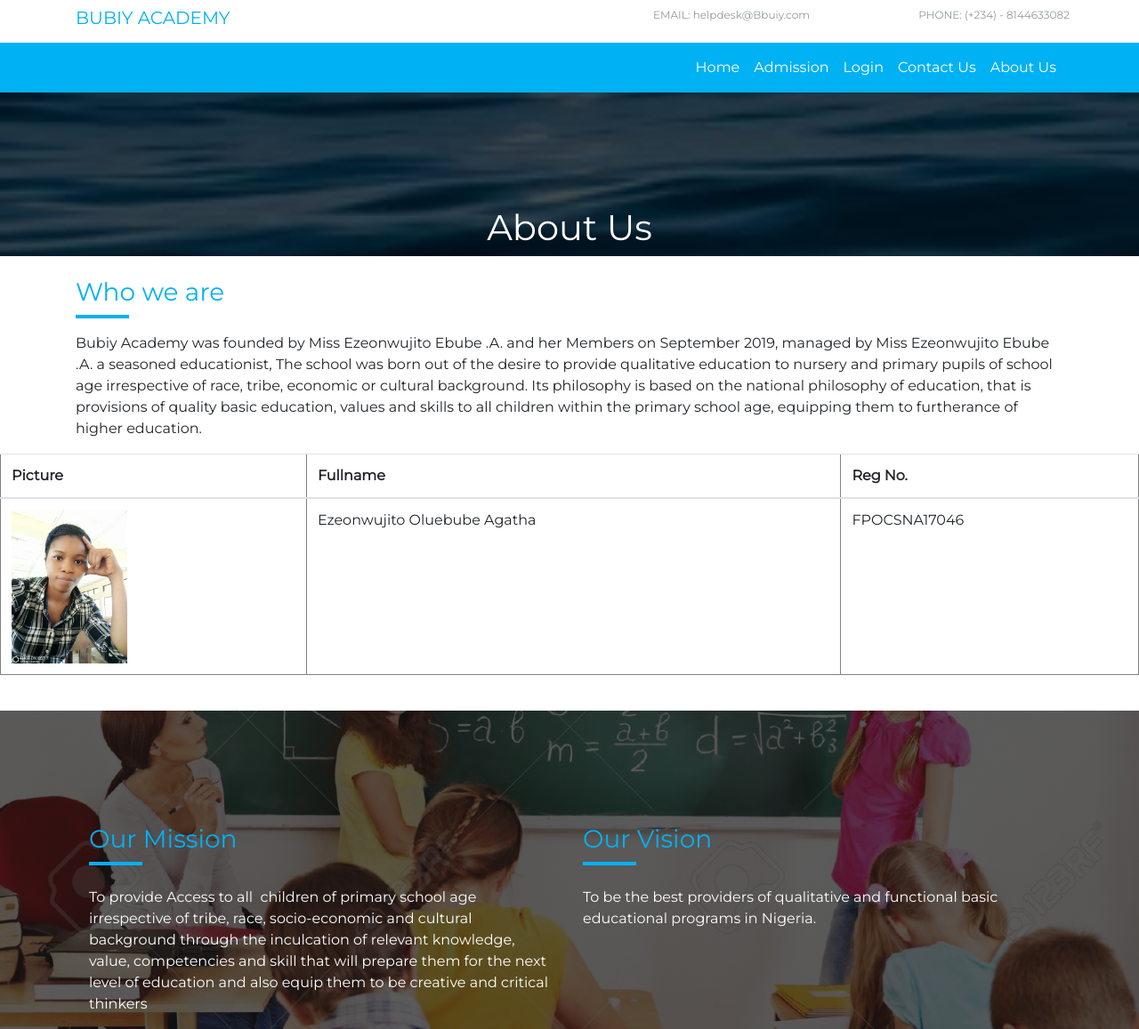
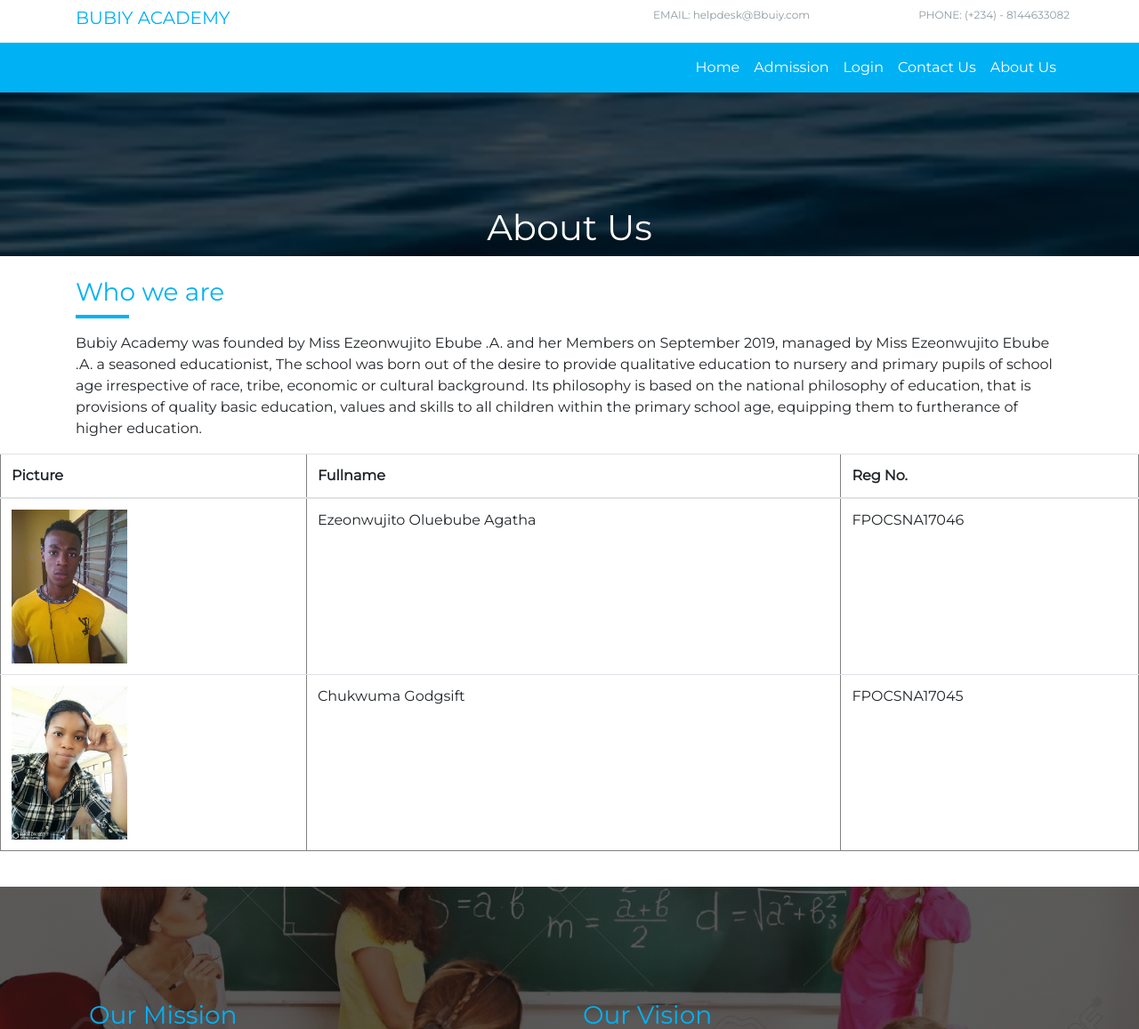
Before and after one commit to bubiyacademy/bubiyacademy.github.io, a plain HTML site: page about-us/index.html in a window 1280 px wide. Shown: the top 1157 px of the page at 89% size. Drawn offline with nearby package versions, Linux system fonts and the light colour scheme.

Commit message:
Update index.html

```diff
--- a/about-us/index.html
+++ b/about-us/index.html
@@ -91,9 +91,14 @@
 		</thead>
 		<tbody>
 			<tr>
-				<td><img src="https://bubiyacademy.github.io/img/students/ebube.jpeg" width="130px"/></td>
+				<td><img src="https://bubiyacademy.github.io/img/students/Chukwuma%20Godsgift.jpeg" width="130px"/></td>
 				<td> Ezeonwujito Oluebube Agatha </td>
 				<td>FPOCSNA17046 </td>
+			</tr>
+			<tr>
+				<td><img src="https://bubiyacademy.github.io/img/students/ebube.jpeg" width="130px"/></td>
+				<td> Chukwuma Godgsift </td>
+				<td>FPOCSNA17045 </td>
 			</tr>
 		</tbody>
 		</table>
```
